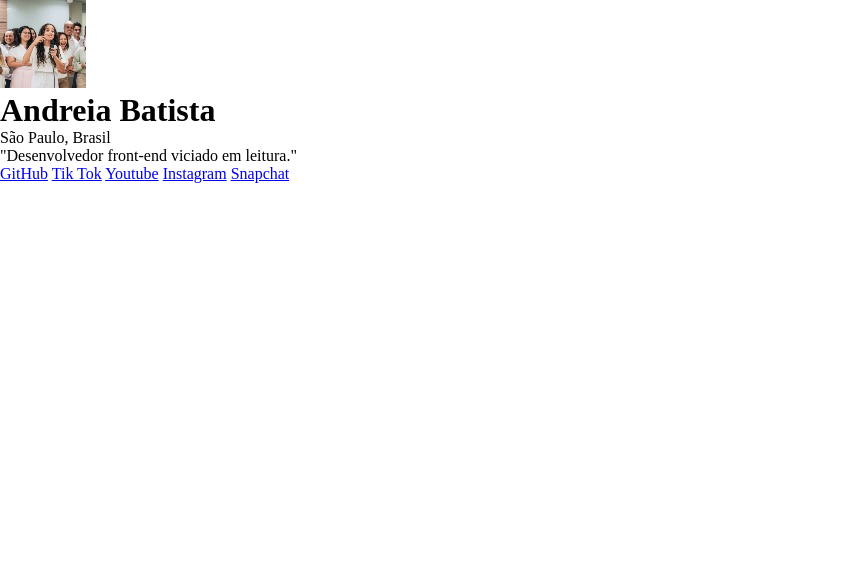
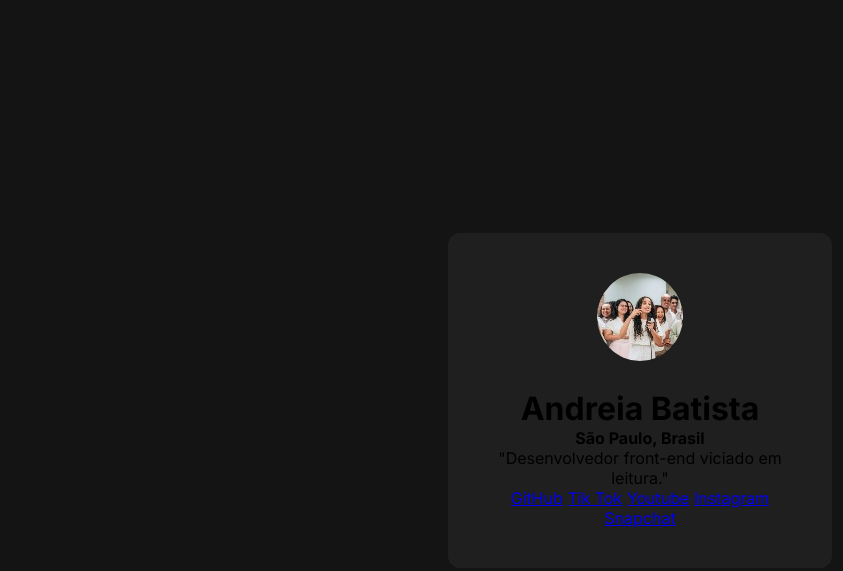
Before and after one commit to AndreiaBatista11TIA/meus-links, a plain HTML site: page index.html in a window 1280 px wide. Shown: the whole page, without its empty margins (0-843 px from the left). Drawn offline with Linux system fonts and the light colour scheme.

Commit message:
continuação do desenvolvimento do CSS e alteração de um parágrafo do HTML para strong

```diff
--- a/index.html
+++ b/index.html
@@ -13,7 +13,7 @@
     <div>
         <img src="./andreia(1).jpg" alt="imagem do criador da página de links, andreia batista">
         <h1>Andreia Batista</h1>
-        <p>São Paulo, Brasil</p>
+        <strong>São Paulo, Brasil</strong>
 
         <p>"Desenvolvedor front-end viciado em leitura."</p>
 
--- a/style.css
+++ b/style.css
@@ -2,4 +2,26 @@
     margin:0;
     padding:0;
     box-sizing: border-box;
+    font-family: "Inter", sans-serif;
 }
+
+body{
+    background-color:#141414;
+    height: 100vh;
+    display: flex;
+    justify-content: center;
+    align-items: center;
+}
+
+div {
+    background-color: #1F1F1F;
+    width: 384px;
+    padding: 40px;
+    text-align: center;
+    border-radius: 12px;
+}
+
+div img {
+    border-radius: 50%;
+    margin-bottom: 24px;
+}
```
